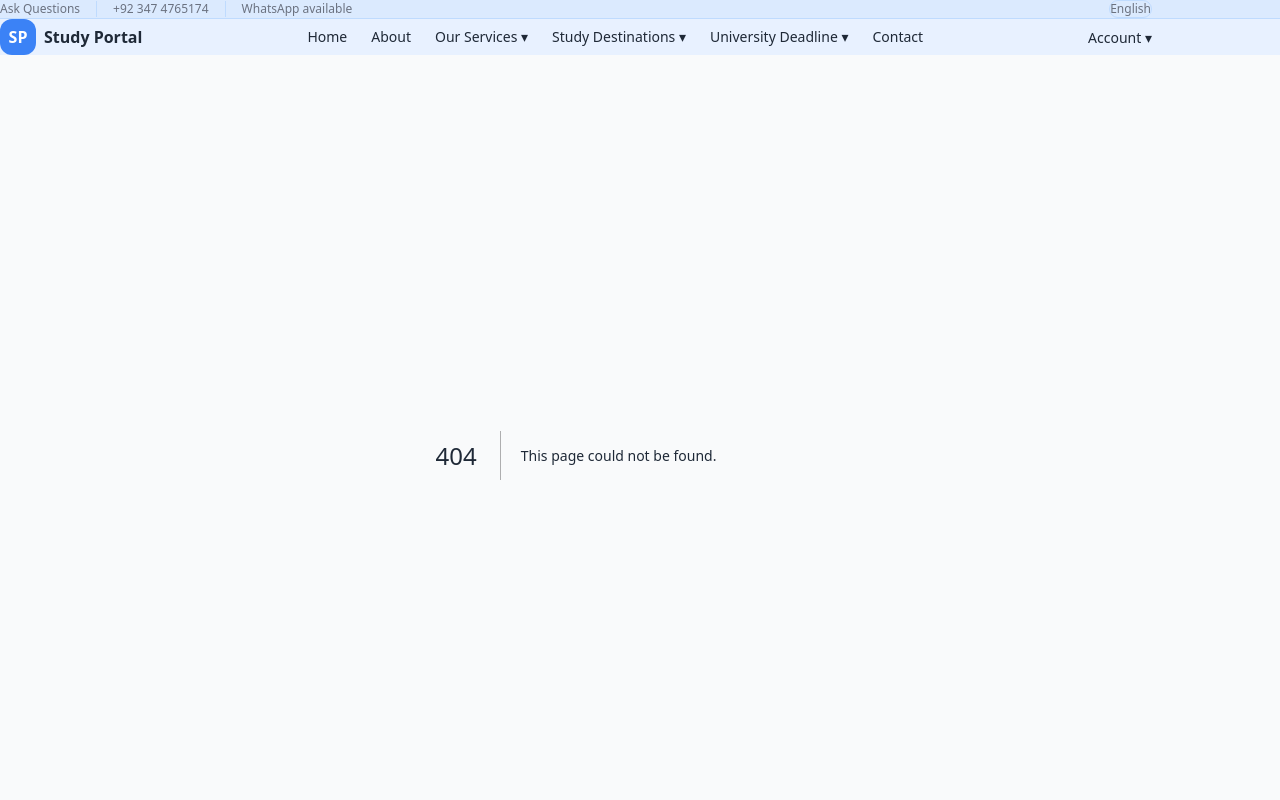
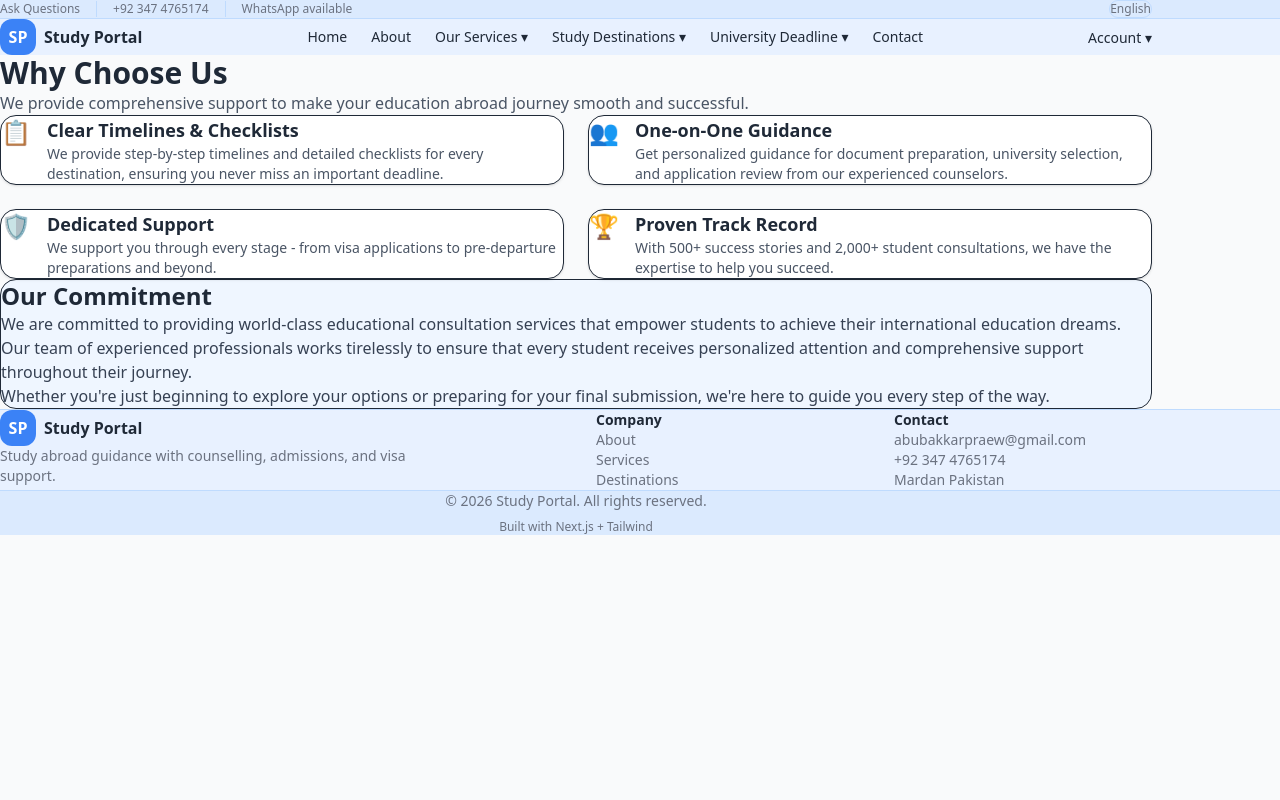
Before and after one commit to Abubakkar-Praew/study-portal, a Next.js app: page /why-us in a window 1280 px wide. Before the commit this address had no page. Shown: the top 800 px of the page. Built offline with nearby package versions, Linux system fonts and the light colour scheme.

Commit message:
updated ui and ux for better user interface

```diff
--- a/app/services/page.tsx
+++ b/app/services/page.tsx
@@ -19,12 +19,13 @@ export default function ServicesPage() {
         ))}
       </section>
 
-      <section id="why-us" className="rounded-2xl border bg-gray-50 p-6">
-        <h2 className="text-lg font-semibold">Why choose us</h2>
+      <section className="rounded-2xl border bg-gray-50 p-6">
+        <h2 className="text-lg font-semibold">How We Help</h2>
         <ul className="mt-3 space-y-2 text-sm text-gray-700">
-          <li>Clear timelines and checklists for every destination.</li>
-          <li>One-on-one guidance for documents and applications.</li>
-          <li>Dedicated support through visa and pre-departure steps.</li>
+          <li>✓ Comprehensive course and university recommendations</li>
+          <li>✓ Professional application and SOP assistance</li>
+          <li>✓ Standardized test preparation and guidance</li>
+          <li>✓ End-to-end visa support and documentation</li>
         </ul>
       </section>
     </div>
--- /dev/null
+++ b/app/why-us/page.tsx
@@ -0,0 +1,77 @@
+export default function WhyUsPage() {
+  return (
+    <div className="space-y-8">
+      <header>
+        <h1 className="text-3xl font-bold">Why Choose Us</h1>
+        <p className="mt-2 text-gray-600">
+          We provide comprehensive support to make your education abroad journey smooth and successful.
+        </p>
+      </header>
+
+      <section className="grid gap-6 md:grid-cols-2">
+        <div className="rounded-2xl border bg-white p-6 shadow-sm">
+          <div className="flex items-start gap-4">
+            <div className="text-2xl">📋</div>
+            <div>
+              <h3 className="font-semibold text-lg">Clear Timelines & Checklists</h3>
+              <p className="mt-2 text-sm text-gray-600">
+                We provide step-by-step timelines and detailed checklists for every destination, ensuring you never miss an important deadline.
+              </p>
+            </div>
+          </div>
+        </div>
+
+        <div className="rounded-2xl border bg-white p-6 shadow-sm">
+          <div className="flex items-start gap-4">
+            <div className="text-2xl">👥</div>
+            <div>
+              <h3 className="font-semibold text-lg">One-on-One Guidance</h3>
+              <p className="mt-2 text-sm text-gray-600">
+                Get personalized guidance for document preparation, university selection, and application review from our experienced counselors.
+              </p>
+            </div>
+          </div>
+        </div>
+
+        <div className="rounded-2xl border bg-white p-6 shadow-sm">
+          <div className="flex items-start gap-4">
+            <div className="text-2xl">🛡️</div>
+            <div>
+              <h3 className="font-semibold text-lg">Dedicated Support</h3>
+              <p className="mt-2 text-sm text-gray-600">
+                We support you through every stage - from visa applications to pre-departure preparations and beyond.
+              </p>
+            </div>
+          </div>
+        </div>
+
+        <div className="rounded-2xl border bg-white p-6 shadow-sm">
+          <div className="flex items-start gap-4">
+            <div className="text-2xl">🏆</div>
+            <div>
+              <h3 className="font-semibold text-lg">Proven Track Record</h3>
+              <p className="mt-2 text-sm text-gray-600">
+                With 500+ success stories and 2,000+ student consultations, we have the expertise to help you succeed.
+              </p>
+            </div>
+          </div>
+        </div>
+      </section>
+
+      <section className="rounded-2xl border bg-blue-50 p-8">
+        <h2 className="text-2xl font-bold mb-4">Our Commitment</h2>
+        <div className="space-y-4 text-gray-700">
+          <p>
+            We are committed to providing world-class educational consultation services that empower students to achieve their international education dreams.
+          </p>
+          <p>
+            Our team of experienced professionals works tirelessly to ensure that every student receives personalized attention and comprehensive support throughout their journey.
+          </p>
+          <p>
+            Whether you're just beginning to explore your options or preparing for your final submission, we're here to guide you every step of the way.
+          </p>
+        </div>
+      </section>
+    </div>
+  );
+}
--- a/src/components/SiteHeader.tsx
+++ b/src/components/SiteHeader.tsx
@@ -6,7 +6,7 @@ import { useEffect, useRef, useState } from "react";
 import { destinations } from "@/lib/site-data";
 
 const serviceMenu = [
-  { href: "/services#why-us", label: "Why Us" },
+  { href: "/why-us", label: "Why Us" },
   { href: "/services", label: "Services" },
   { href: "/classes", label: "Online / Physical Classes" },
   { href: "/immigration/uk", label: "UK Immigration" },
@@ -25,7 +25,20 @@ export default function SiteHeader() {
   const deadlineTimeoutRef = useRef<NodeJS.Timeout | null>(null);
   const wrapperRef = useRef<HTMLDivElement | null>(null);
 
-  const isActive = (href: string) => pathname === href;
+  const isActive = (href: string) => {
+    // Extract pathname and hash from href
+    const hrefPath = href.split('#')[0];
+    const hrefHash = href.split('#')[1];
+
+    // If href has no hash, check exact pathname match
+    if (!hrefHash) {
+      return pathname === hrefPath;
+    }
+
+    // If href has hash, we check pathname match but not based on active state from URL
+    // This prevents "Services" from being marked active when "Why Us" is clicked
+    return false;
+  };
 
   const handleSvcMouseLeave = () => {
     svcTimeoutRef.current = setTimeout(() => setSvcOpen(false), 300);
```
